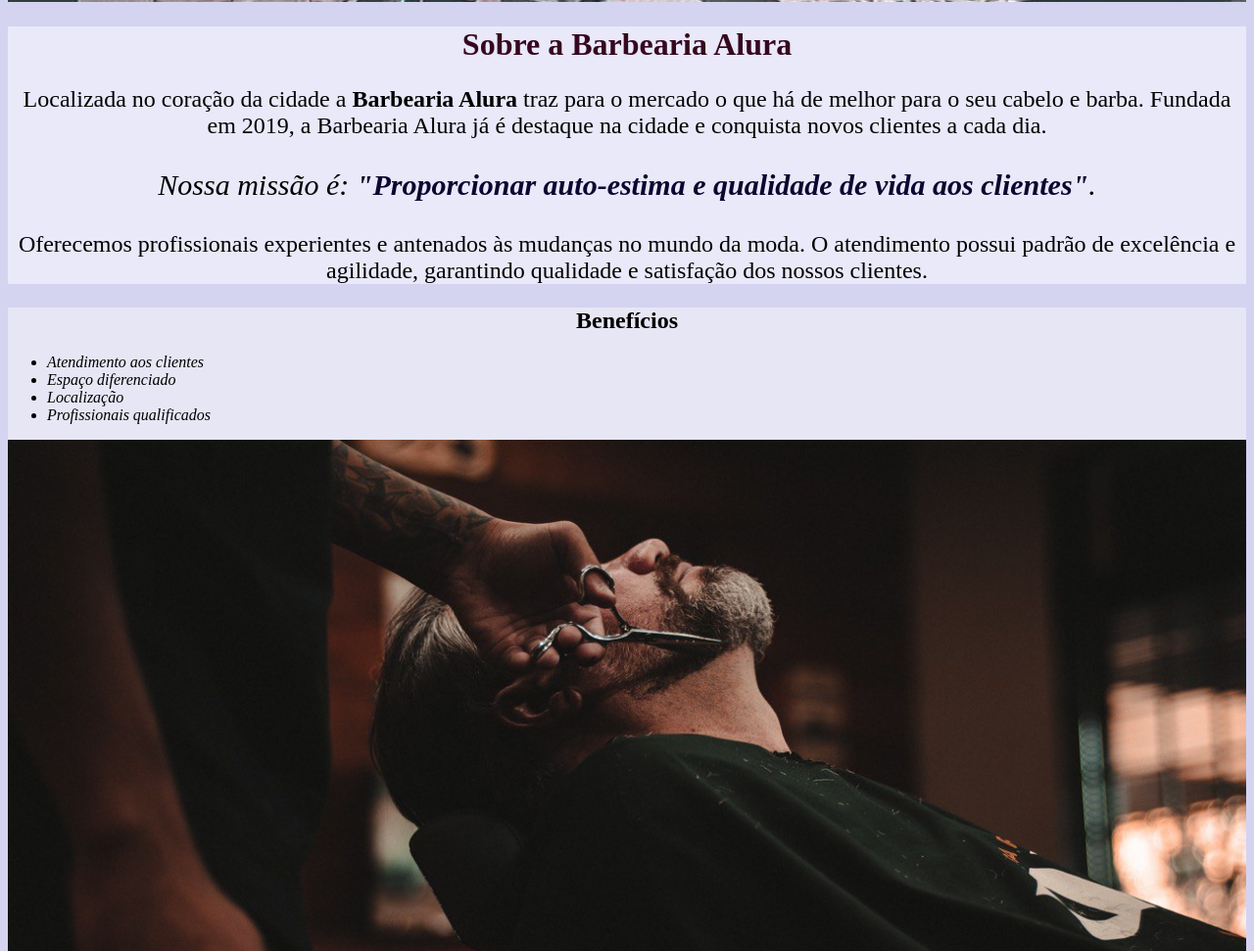
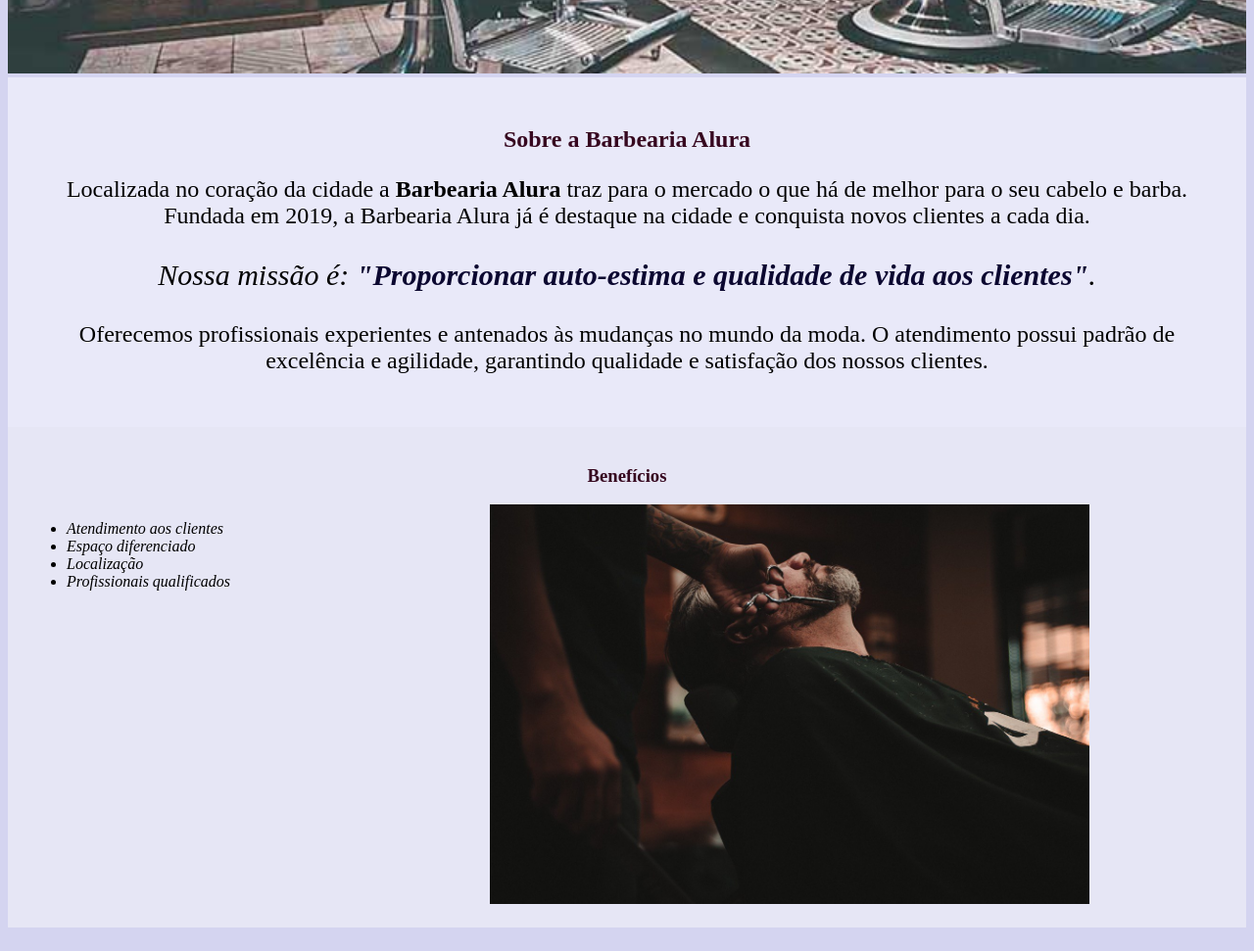
Before and after one commit to MahSalles/barbearia, a plain HTML site: page index.html in a window 1280 px wide. Shown: the part 480-1451 px from the top of the page at 98% size. Drawn offline with Linux system fonts and the light colour scheme.

Commit message:
Add files via upload
atualizando

```diff
--- a/index.html
+++ b/index.html
@@ -7,9 +7,12 @@
 	</head>
 
 	<body>
+		<header>
+			<h1 class="titulo-principal"> Barbearia Alura 🧔🏽</h1>
+		</header>
 		<img id="banner" src="banner.jpg">
 	<div class="Principal">
-		<h1>Sobre a Barbearia Alura</h1>
+		<h2 class="titulo-centralizado">Sobre a Barbearia Alura</h2>
 
 		<p>Localizada no coração da cidade a <strong>Barbearia Alura</strong> traz para o mercado o que há de melhor para o seu cabelo e barba. Fundada em 2019, a Barbearia Alura já é destaque na cidade e conquista novos clientes a cada dia.</p>
 
@@ -19,7 +22,7 @@
 	</div>
 
 	<div class="Benefícios">
-		<h2>Benefícios</h2>
+		<h3 class="titulo-centralizado">Benefícios</h3>
 
 		<ul>
 			<li class="itens">Atendimento aos clientes</li>
@@ -28,7 +31,7 @@
 			<li class="itens">Profissionais qualificados</li>
 		</ul>
 
-		<img id="beneficios" src="beneficios.jpg">
+		<img id="beneficios" src="beneficios.jpg" class="imagembeneficios">
 		</div>
 	</body>
 </html>
--- a/style.css
+++ b/style.css
@@ -8,9 +8,13 @@
 
 .Principal{
     background: #e9e9f9;
+    padding: 30px;
+}
+.titulo-principal{
+    padding-left: 20px;
 }
 
-h1{
+.titulo-centralizado{
     color:rgba(51, 3, 27, 0.983);
     text-align: center;
 
@@ -35,12 +39,16 @@
 
 .Benefícios{
     background:#e6e6f5 ;
+    padding: 20px;
 }
 
-h2{
-    text-align: center;
+ul{
+    display: inline-block;
+    vertical-align: top;
+    width: 20%;
+    margin-right: 15%;
 }
 
-#beneficios{
-    width: 100%;
+.imagembeneficios{
+    width: 50%;
 }
```
